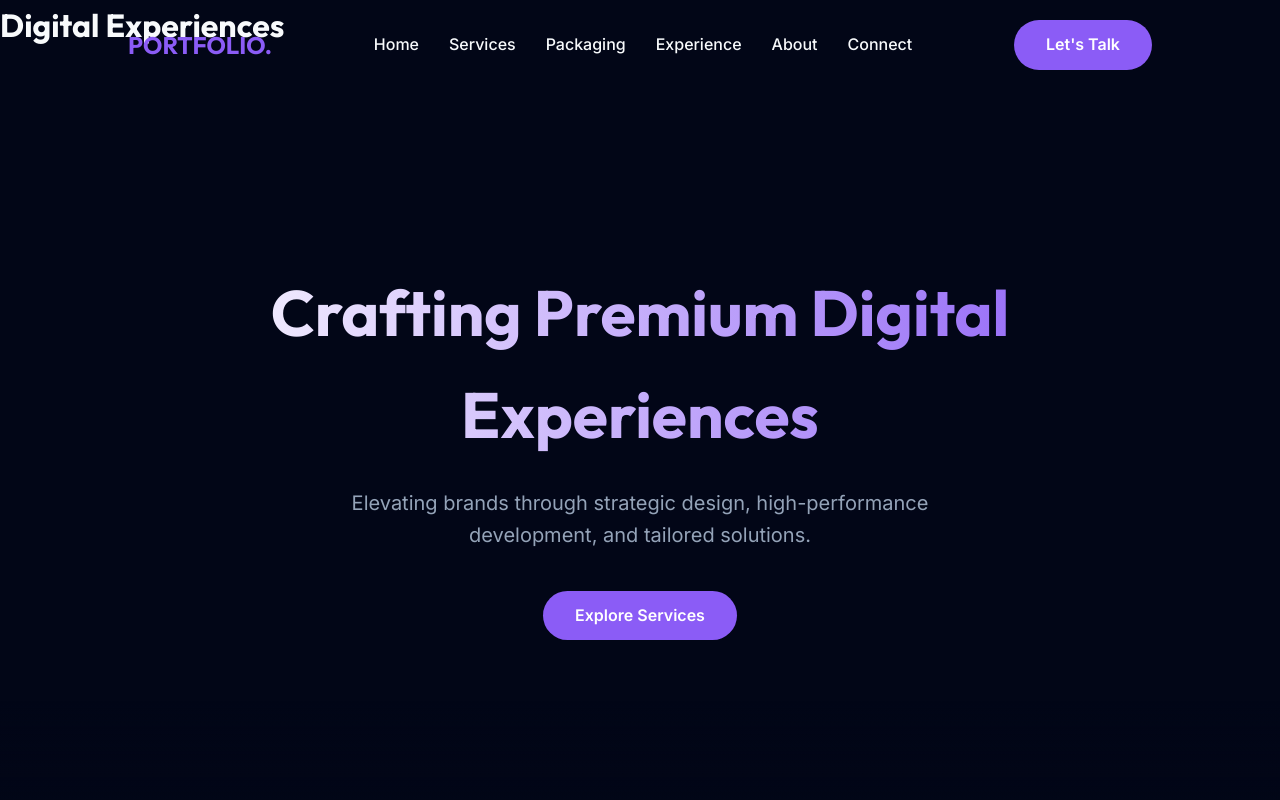
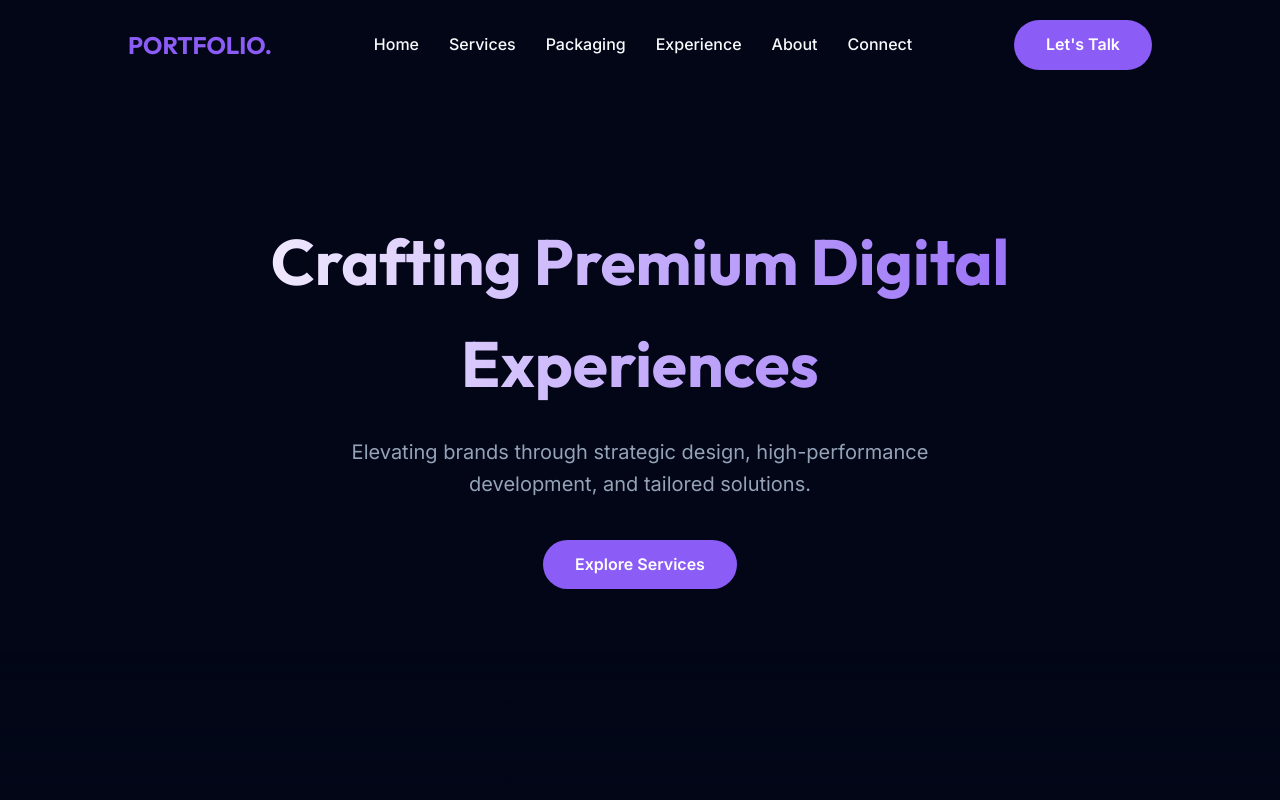
Before and after one commit to DHARANI-hub-creator/DM-portfolio, a website built with Vite: page index.html in a window 1280 px wide. Shown: the top 800 px of the page. Built offline with nearby package versions, Linux system fonts and the light colour scheme; files whose address does not match are found by name.

Commit message:
Update index.html

```diff
--- a/index.html
+++ b/index.html
@@ -9,9 +9,6 @@
         content="Premium professional portfolio featuring home, services, packaging, and about sections with a modern design.">
     <link rel="stylesheet" href="style.css">
     <link rel="stylesheet" href="https://cdnjs.cloudflare.com/ajax/libs/font-awesome/6.5.1/css/all.min.css">
-<h1 class="headline">
-  Digital Experiences
-</h1>
 </head>
 
 <body>
```
